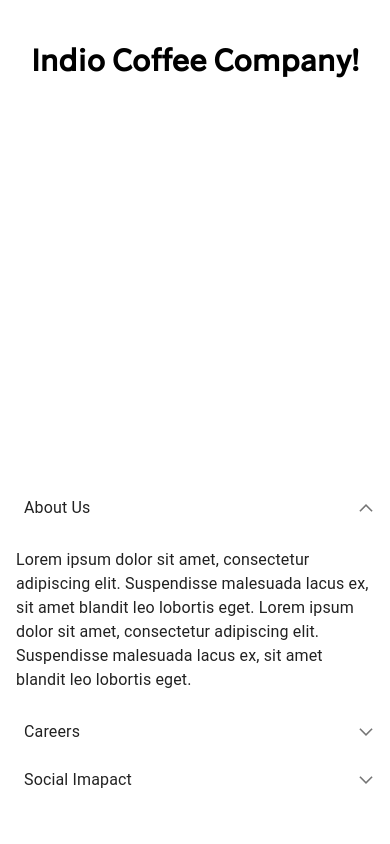
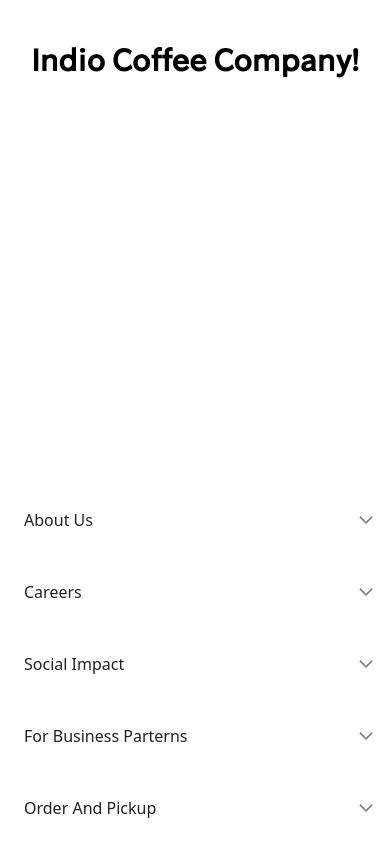
Before and after one commit to wilsongoltara/indio-coffee, a Next.js app: page / in a window 390 px wide. Shown: the part 424-1268 px from the top of the page. Before the commit the page ends 1228 px from the top, so only its background shows below. Built offline with nearby package versions, Linux system fonts and the light colour scheme.

Commit message:
[FEAT]: Add Accordions Components in Footer

```diff
--- /dev/null
+++ b/components/global/Accordion/Styles/index.tsx
@@ -0,0 +1,40 @@
+import { styled } from '@mui/material/styles';
+import ArrowForwardIosSharpIcon from '@mui/icons-material/ArrowForwardIosSharp';
+import MuiAccordion, { AccordionProps } from '@mui/material/Accordion';
+import MuiAccordionSummary, {
+  AccordionSummaryProps,
+} from '@mui/material/AccordionSummary';
+import MuiAccordionDetails from '@mui/material/AccordionDetails';
+
+
+export const Accordion = styled((props: AccordionProps) => (
+  <MuiAccordion disableGutters elevation={0} square {...props} />
+))(({ theme }) => ({
+  border: `0px solid ${theme.palette.divider}`,
+  '&:not(:last-child)': {
+    borderBottom: 0,
+  },
+  '&:before': {
+    display: 'none',
+  },
+}));
+
+export const AccordionSummary = styled((props: AccordionSummaryProps) => (
+  <MuiAccordionSummary
+    expandIcon={<ArrowForwardIosSharpIcon sx={{ fontSize: '1rem' }} className='rotate-90' />}
+    {...props}
+  />
+))(({ theme }) => ({
+  flexDirection: 'row',
+  order: '2',
+  '& .MuiAccordionSummary-expandIconWrapper.Mui-expanded': {
+    transform: 'rotate(180deg)',
+  },
+  '& .MuiAccordionSummary-content': {
+    marginLeft: theme.spacing(1),
+  },
+}));
+
+export const AccordionDetails = styled(MuiAccordionDetails)(({ theme }) => ({
+  padding: theme.spacing(2),
+}));
--- /dev/null
+++ b/components/global/Accordion/index.tsx
@@ -0,0 +1,40 @@
+import { AccordionsProps } from '@interfaces/props';
+import { SyntheticEvent, useState } from 'react';
+import Links from '../Links';
+import { Accordion, AccordionDetails, AccordionSummary } from './Styles';
+
+export default function Accordions({ linksFooter }: AccordionsProps) {
+  const [expanded, setExpanded] = useState<string | false>('panel1');
+
+  const handleChange =
+    (panel: string) => (_e: SyntheticEvent, newExpanded: boolean) => {
+      setExpanded(newExpanded ? panel : false);
+    };
+
+  return (
+    <div className='md:invisible text-base capitalize font-[530] font'>
+      {linksFooter?.map(({ nameAccordion, links }, index) => (
+        <Accordion
+          key={index}
+          expanded={expanded === `painel${index}`}
+          onChange={handleChange(`painel${index}`)}
+          className='py-3'
+        >
+          <AccordionSummary
+            aria-controls={`painel${index}-content`}
+            id={`painel${index}-header`}
+          >
+            <span>{nameAccordion}</span>
+          </AccordionSummary>
+          <AccordionDetails>
+            <Links
+              links={links}
+              classList='ml-2'
+              classItem='text-gray-400 font-normal py-2'
+            />
+          </AccordionDetails>
+        </Accordion>
+      ))}
+    </div>
+  );
+}
--- a/components/global/Footer/Accordion.tsx
+++ /dev/null
@@ -1,94 +0,0 @@
-import * as React from 'react';
-import { styled } from '@mui/material/styles';
-import ArrowForwardIosSharpIcon from '@mui/icons-material/ArrowForwardIosSharp';
-import MuiAccordion, { AccordionProps } from '@mui/material/Accordion';
-import MuiAccordionSummary, {
-  AccordionSummaryProps,
-} from '@mui/material/AccordionSummary';
-import MuiAccordionDetails from '@mui/material/AccordionDetails';
-import Typography from '@mui/material/Typography';
-
-const Accordion = styled((props: AccordionProps) => (
-  <MuiAccordion disableGutters elevation={0} square {...props} />
-))(({ theme }) => ({
-  border: `0px solid ${theme.palette.divider}`,
-  '&:not(:last-child)': {
-    borderBottom: 0,
-  },
-  '&:before': {
-    display: 'none',
-  },
-}));
-
-const AccordionSummary = styled((props: AccordionSummaryProps) => (
-  <MuiAccordionSummary
-    expandIcon={<ArrowForwardIosSharpIcon sx={{ fontSize: '1rem' }} className='rotate-90' />}
-    {...props}
-  />
-))(({ theme }) => ({
-  flexDirection: 'row',
-  order: '2',
-  '& .MuiAccordionSummary-expandIconWrapper.Mui-expanded': {
-    transform: 'rotate(180deg)',
-  },
-  '& .MuiAccordionSummary-content': {
-    marginLeft: theme.spacing(1),
-  },
-}));
-
-const AccordionDetails = styled(MuiAccordionDetails)(({ theme }) => ({
-  padding: theme.spacing(2),
-}));
-
-export default function CustomizedAccordions() {
-  const [expanded, setExpanded] = React.useState<string | false>('panel1');
-
-  const handleChange =
-    (panel: string) => (event: React.SyntheticEvent, newExpanded: boolean) => {
-      setExpanded(newExpanded ? panel : false);
-    };
-
-  return (
-    <div>
-      <Accordion expanded={expanded === 'panel1'} onChange={handleChange('panel1')}>
-        <AccordionSummary aria-controls="panel1d-content" id="panel1d-header">
-          <Typography>About Us</Typography>
-        </AccordionSummary>
-        <AccordionDetails>
-          <Typography>
-            Lorem ipsum dolor sit amet, consectetur adipiscing elit. Suspendisse
-            malesuada lacus ex, sit amet blandit leo lobortis eget. Lorem ipsum dolor
-            sit amet, consectetur adipiscing elit. Suspendisse malesuada lacus ex,
-            sit amet blandit leo lobortis eget.
-          </Typography>
-        </AccordionDetails>
-      </Accordion>
-      <Accordion expanded={expanded === 'panel2'} onChange={handleChange('panel2')}>
-        <AccordionSummary aria-controls="panel2d-content" id="panel2d-header">
-          <Typography>Careers</Typography>
-        </AccordionSummary>
-        <AccordionDetails>
-          <Typography>
-            Lorem ipsum dolor sit amet, consectetur adipiscing elit. Suspendisse
-            malesuada lacus ex, sit amet blandit leo lobortis eget. Lorem ipsum dolor
-            sit amet, consectetur adipiscing elit. Suspendisse malesuada lacus ex,
-            sit amet blandit leo lobortis eget.
-          </Typography>
-        </AccordionDetails>
-      </Accordion>
-      <Accordion expanded={expanded === 'panel3'} onChange={handleChange('panel3')}>
-        <AccordionSummary aria-controls="panel3d-content" id="panel3d-header">
-          <Typography>Social Imapact</Typography>
-        </AccordionSummary>
-        <AccordionDetails>
-          <Typography>
-            Lorem ipsum dolor sit amet, consectetur adipiscing elit. Suspendisse
-            malesuada lacus ex, sit amet blandit leo lobortis eget. Lorem ipsum dolor
-            sit amet, consectetur adipiscing elit. Suspendisse malesuada lacus ex,
-            sit amet blandit leo lobortis eget.
-          </Typography>
-        </AccordionDetails>
-      </Accordion>
-    </div>
-  );
-}
--- a/components/global/Footer/index.tsx
+++ b/components/global/Footer/index.tsx
@@ -1,9 +1,10 @@
-import CustomizedAccordions from './Accordion';
+import { linksFooter } from '@lib/links';
+import CustomizedAccordions from '../Accordion';
 
 export default function Footer() {
   return (
     <footer className=''>
-      <CustomizedAccordions />
+      <CustomizedAccordions linksFooter={linksFooter}/>
     </footer>
   );
 }
```
